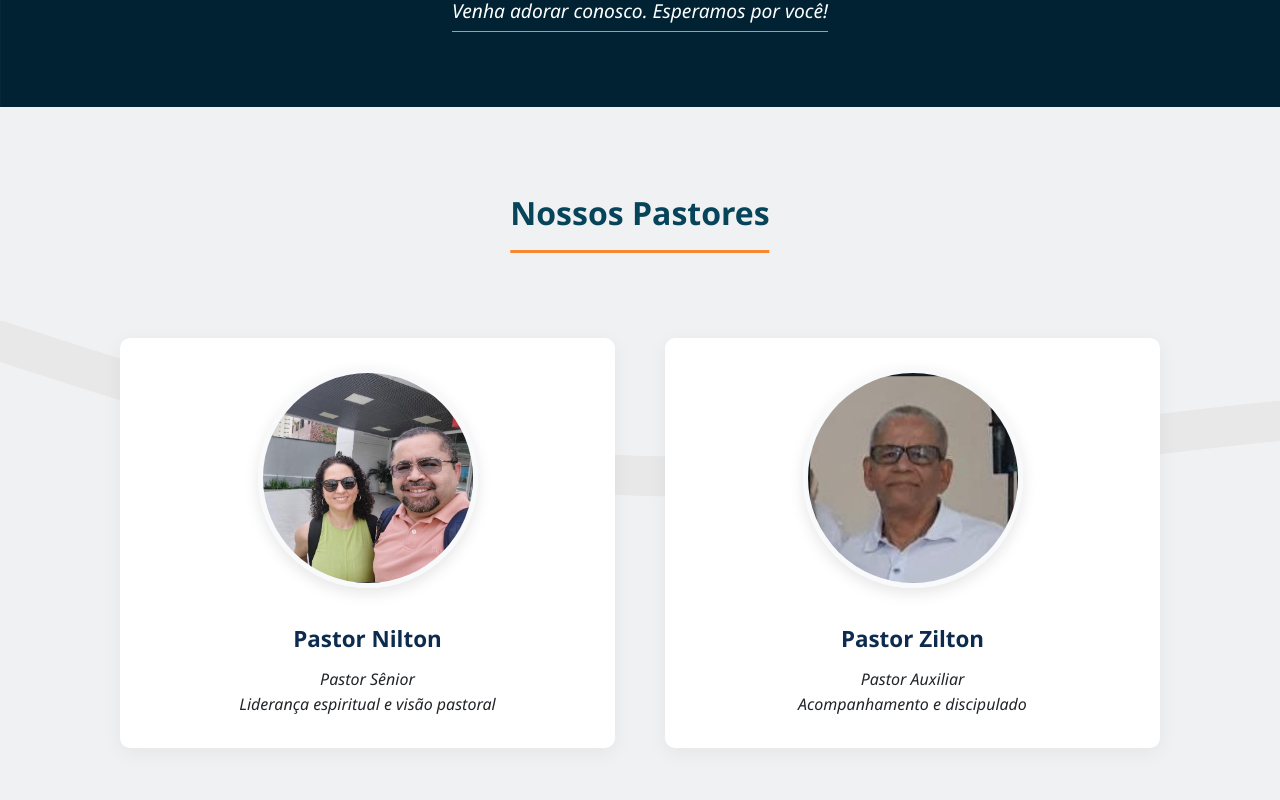
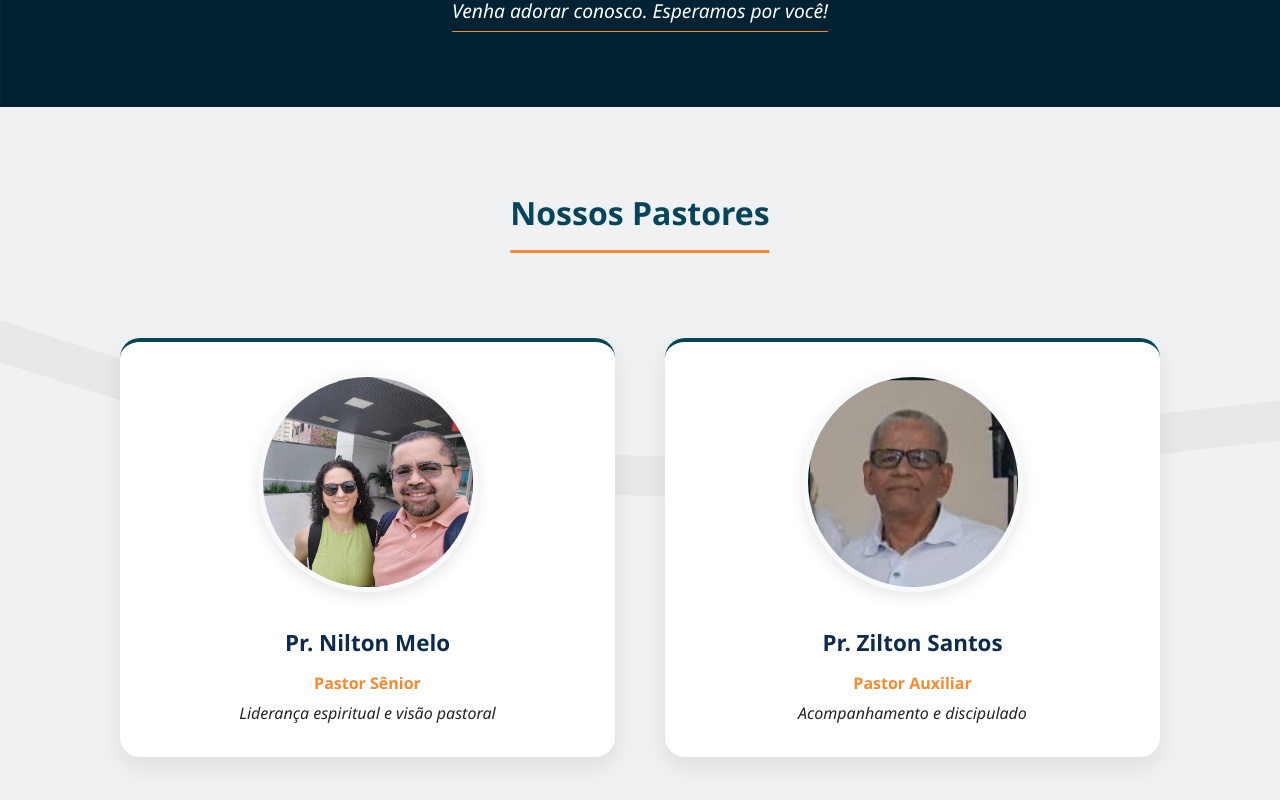
Before and after one commit to PaulooBarros/pibaf-page, a React (Vite) app: page / in a window 1280 px wide. Shown: the part 1974-2774 px from the top of the page. Built offline with nearby package versions, Linux system fonts and the light colour scheme; no server answers.

Commit message:
responsividade logo pibar e card pastor

```diff
--- a/src/components/Navbar/Navbar.tsx
+++ b/src/components/Navbar/Navbar.tsx
@@ -1,7 +1,7 @@
 import React, { useState } from "react";
 import { Link } from "react-scroll";
 import "./style.css";
-import logo from "../../assets/logopibafpretoebranco.png";
+import logo from "../../assets/logopibaf.svg";
 
 
 const Navbar: React.FC = () => {
@@ -25,7 +25,7 @@ const Navbar: React.FC = () => {
             <img
               src={logo}// Substitua com o caminho da imagem
               alt="PIB Augusto Franco"
-              style={{ height: "250px" }} // Ajuste o tamanho conforme necessário
+              className="pibaflogo"
             />
           </Link>
         </div>
--- a/src/components/Navbar/style.css
+++ b/src/components/Navbar/style.css
@@ -26,6 +26,10 @@
     display: inline-block;
     width: auto;
   }
+
+  .pibaflogo {
+    height: 60px !important; /* Apliquei o !important para garantir que o estilo seja aplicado */
+  }
 }
 
 /* Efeito de pulsação para chamar atenção */
@@ -38,3 +42,11 @@
 .donate-link {
   animation: pulse 2s infinite;
 }
+
+.pibaflogo {
+  height: 80px;
+  display: flex;
+  align-items: center;
+  align-content: center;
+  justify-content: center;
+}
--- a/src/components/PastorsSection/PastorsSection.tsx
+++ b/src/components/PastorsSection/PastorsSection.tsx
@@ -8,13 +8,13 @@ import PrZilton from "../../assets/pr zilton.png"
 const PastorsSection: React.FC = () => {
     const pastors: Pastor[] = [
       {
-        name: "Pastor Nilton",
+        name: "Pr. Nilton Melo",
         role: "Pastor Sênior",
         image: PrNilton,
         description: "Liderança espiritual e visão pastoral"
       },
       {
-        name: "Pastor Zilton",
+        name: "Pr. Zilton Santos",
         role: "Pastor Auxiliar",
         image: PrZilton,
         description: "Acompanhamento e discipulado"
@@ -25,13 +25,13 @@ const PastorsSection: React.FC = () => {
       <section id="pastors" className="pastors-section">
         <div className="container">
           <h2 className="section-title">Nossos Pastores</h2>
-          <div className="pastors-grid">
+          <div className="pastors-grid active">
             {pastors.map((pastor, index) => (
               <div key={index} className="pastor-card">
-                <div className="pastor-image-container">
+                <div className="pastor-image-container active">
                   <img src={pastor.image} alt={pastor.name} className="pastor-img" />
                 </div>
-                <div className="pastor-info">
+                <div className="pastor-info active">
                   <h3>{pastor.name}</h3>
                   <p className="pastor-role">{pastor.role}</p>
                   <p className="pastor-description">{pastor.description}</p>
--- a/src/components/PastorsSection/style.css
+++ b/src/components/PastorsSection/style.css
@@ -6,7 +6,6 @@
 }
 
 .pastors-section {
-    /* background-color: var(--worship-bg-color); */
   background: url('../../assets/ondas.svg');
   color: var(--pastors-text-color);
   padding: 80px;
@@ -16,14 +15,19 @@
   text-align: center;
   background: white;
   padding: 30px;
-    border-radius: 10px;
-    box-shadow: 0 5px 20px rgba(0, 0, 0, 0.05);
-    transition: all 0.3s ease;
+  border-radius: 20px;
+  border-top: 4px solid var(--primary-color);
+  box-shadow: 0 10px 25px rgba(0, 0, 0, 0.08);
+  transition: transform 0.3s ease, box-shadow 0.3s ease;
+  position: relative;
+  overflow: hidden;
+  z-index: 1;
+  cursor: pointer;
 }
 
 .pastor-card:hover {
-    transform: translateY(-5px);
-    box-shadow: 0 10px 25px rgba(0, 0, 0, 0.1);
+  transform: scale(1);
+  box-shadow: 0 20px 40px rgba(0, 0, 0, 0.1);
 }
 
 .pastor-card img {
@@ -40,9 +44,33 @@
   color: var(--secondary-color);
   margin-bottom: 10px;
   font-size: 1.4rem;
+  position: relative;
 }
 
-  .pastor-card p {
+.pastor-card h3::after {
+  content: '';
+  position: absolute;
+  bottom: -5px;
+  left: 50%;
+  transform: translateX(-50%);
+  width: 0%;
+  height: 3px;
+  background-color: var(--accent-color);
+  transition: width 0.3s ease;
+  border-radius: 2px;
+}
+
+.pastor-card:hover h3::after {
+  width: 60%;
+}
+
+.pastor-role {
+  color: var(--accent-color);
+  font-weight: bold;
+  margin-bottom: 5px;
+}
+
+.pastor-description {
   color: var(--dark-color);
   font-style: italic;
 }
@@ -51,6 +79,29 @@
 @media (max-width: 992px) {
   .pastors-grid {
     grid-template-columns: 1fr;
+    gap: 30px; /* Reduzir o gap em telas menores */
+    margin-top: 40px; /* Ajuste do espaçamento superior */
+  }
+
+  .pastor-card {
+    padding: 20px; /* Ajuste o padding para não ficar tão espaçado */
+  }
+
+  .pastor-card img {
+    width: 180px; /* Ajuste do tamanho da imagem */
+    height: 180px;
+  }
+
+  .pastor-card h3 {
+    font-size: 1.2rem; /* Font menor para se adaptar ao espaço */
+  }
+
+  .pastor-role {
+    font-size: 1rem; /* Reduzir o tamanho da fonte para melhor adaptação */
+  }
+
+  .pastor-description {
+    font-size: 0.9rem; /* Ajuste para texto menor */
   }
 }
 
--- a/src/components/WorshipTimes/WorshipTimes.tsx
+++ b/src/components/WorshipTimes/WorshipTimes.tsx
@@ -1,6 +1,4 @@
 import "./style.css";
-import { FaChurch, FaPrayingHands, FaBible } from "react-icons/fa";
-
 const WorshipSection = () => {
   return (
     <section className="worship-section" id="worship">
@@ -10,7 +8,6 @@ const WorshipSection = () => {
 
       <div className="worship-schedule">
         <div className="worship-day active">
-          <FaChurch className="day-icon" />
           <h4>Terça</h4>
           <div className="times-container">
           <p className="worship-time">19:00h</p>
@@ -18,7 +15,6 @@ const WorshipSection = () => {
         </div>
 
         <div className="worship-day active">
-          <FaPrayingHands className="day-icon" />
           <h4>Quinta</h4>
           <div className="times-container">
           <p className="worship-time">19:30h</p>
@@ -26,7 +22,6 @@ const WorshipSection = () => {
         </div>
 
         <div className="worship-day active">
-          <FaBible className="day-icon" />
           <h4>Domingo</h4>
           <div className="times-container">
             <p className="worship-time">09:00h</p>
```
Also changed, not shown: src/assets/logopibaf.svg (added). Lines whose indentation alone changed are shown as unchanged.
